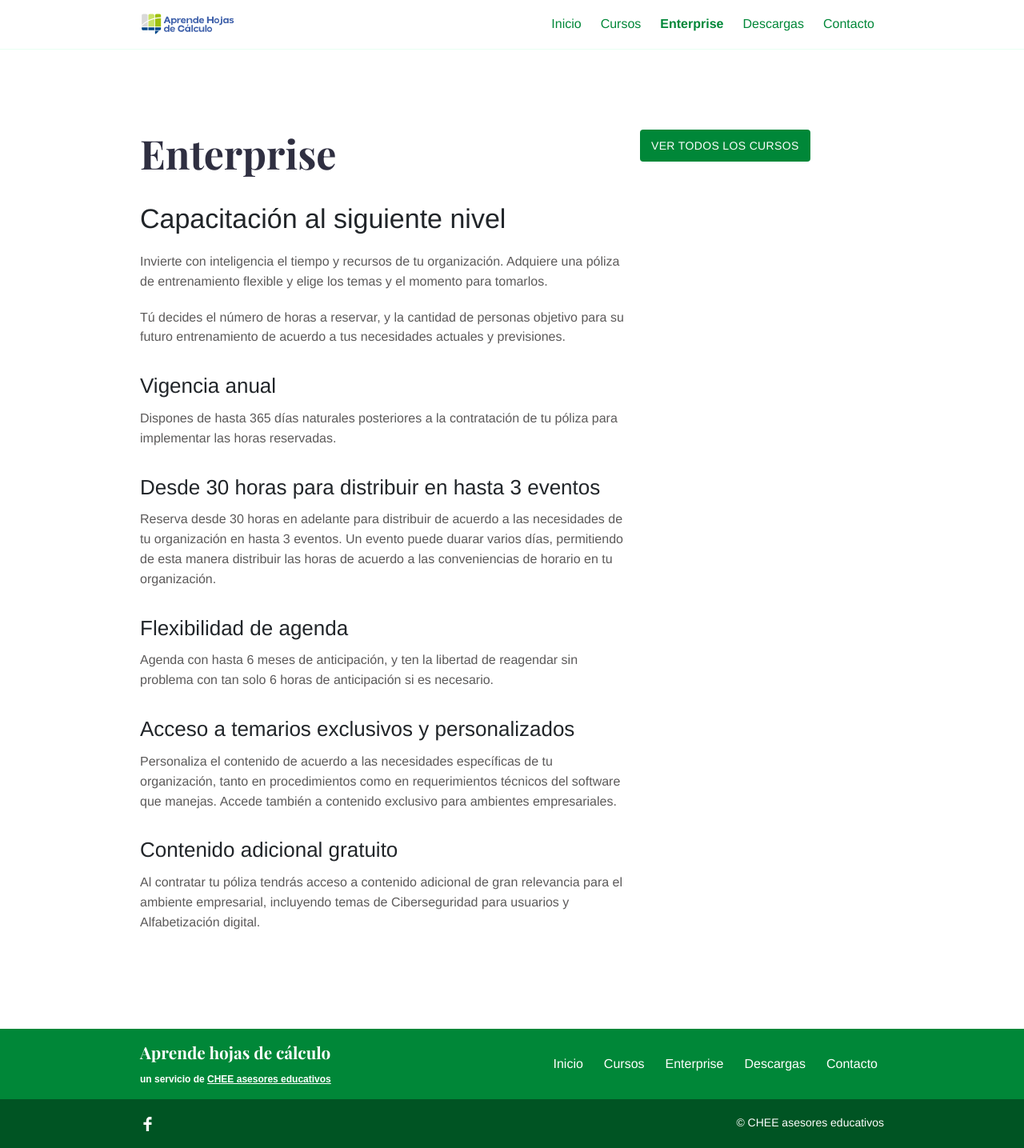
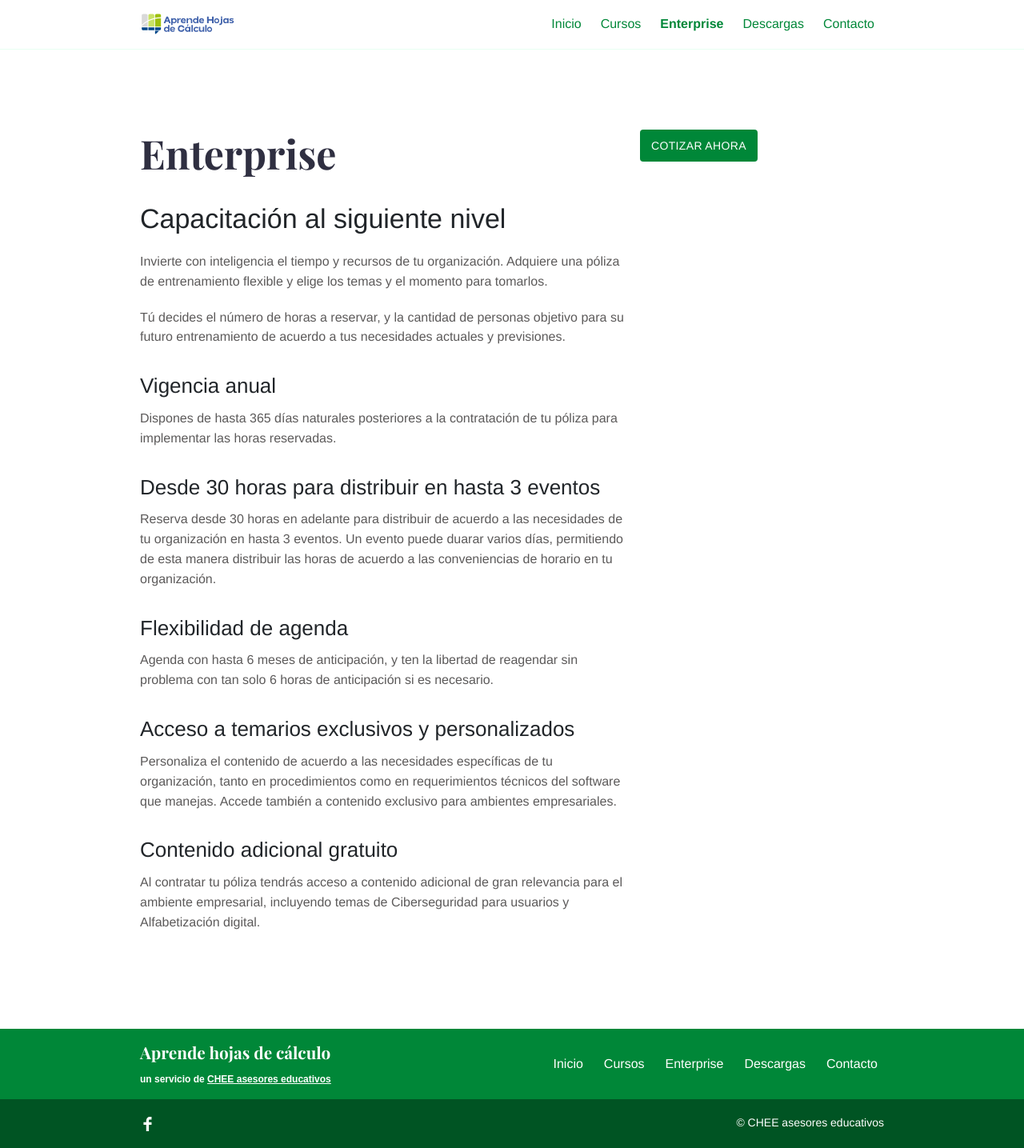
Before and after one commit to camachevaz/Calc, a Jekyll site: the page built from enterprise.md, in a window 1280 px wide. Shown: the whole page at 80% size. Built offline with Jekyll 4.4.1, drawn with Linux system fonts in a browser that asks for light colours.

Commit message:
Update paquetes.html

```diff
--- a/_layouts/paquetes.html
+++ b/_layouts/paquetes.html
@@ -20,7 +20,7 @@
     </div>
     <div class="row justify-content-center">
       <div class="col-auto">
-        <a class="button button-primary" href="{{ "cursos" | relative_url }}">Ver todos los cursos</a>
+        <a class="button button-primary" href="{{ "cursos" | relative_url }}">Cotizar ahora</a>
       </div>
     </div>
   </div>
```
